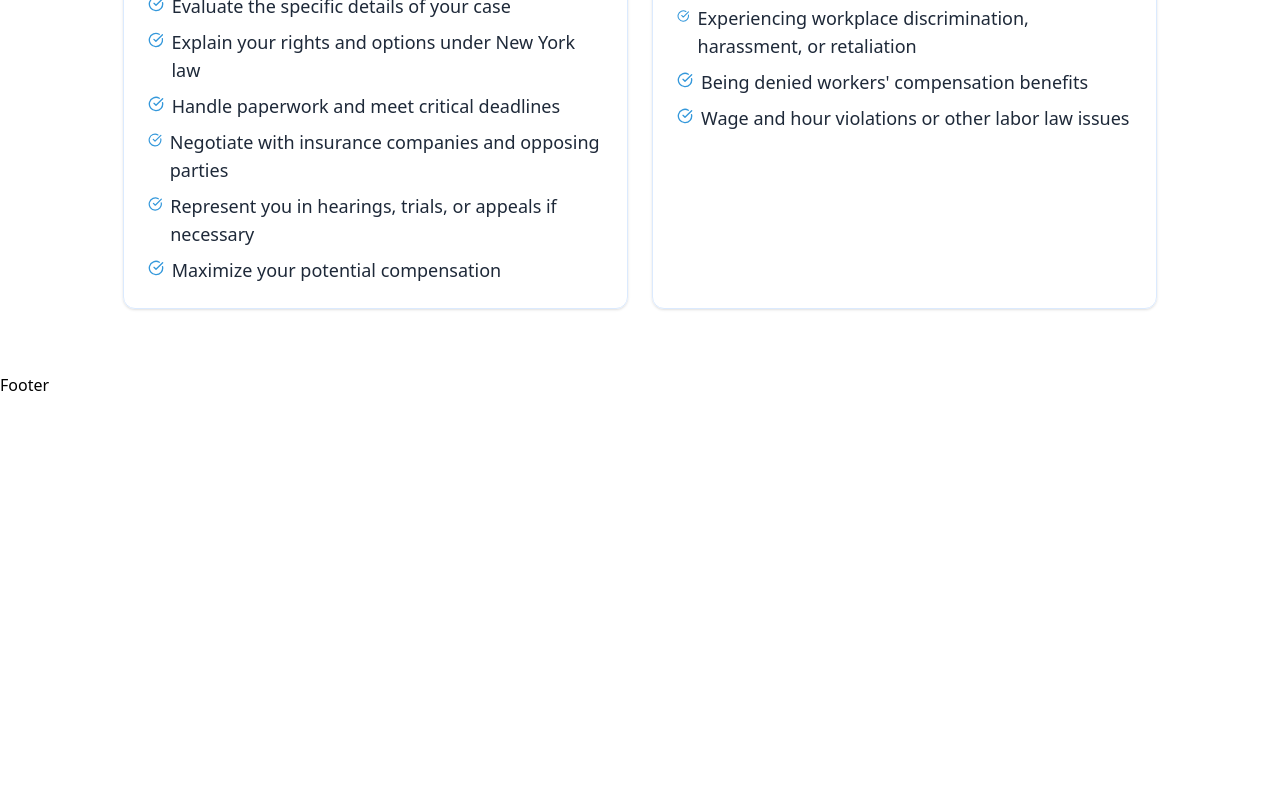
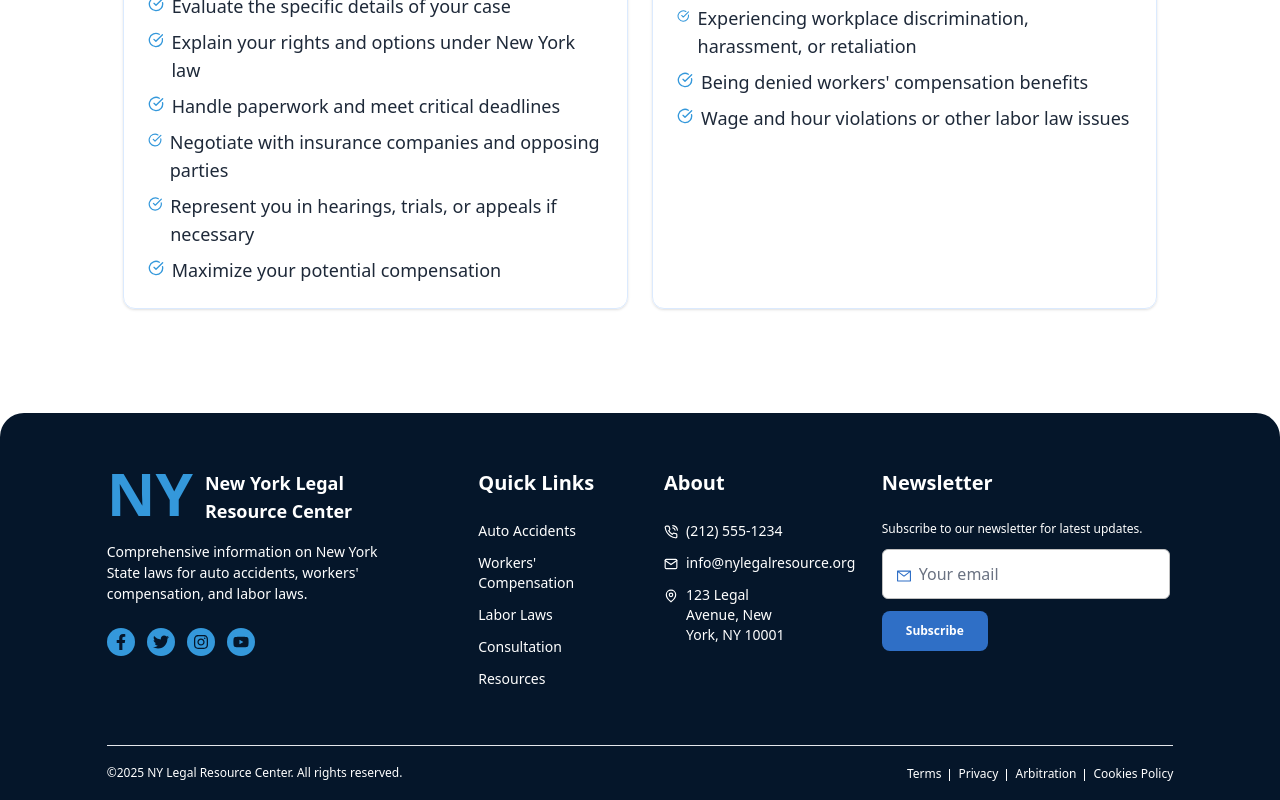
Before and after one commit to apera-softwares/NY-Legal-Resource-Center, a Next.js app: page / in a window 1280 px wide. Shown: the part 7960-8760 px from the top of the page. Before the commit the page ends 8357 px from the top, so only its background shows below. Built offline with nearby package versions, Linux system fonts and the light colour scheme.

Commit message:
created Footer component

```diff
--- a/src/components/Footer.tsx
+++ b/src/components/Footer.tsx
@@ -1,11 +1,248 @@
-import React from 'react'
+import React from "react";
+import { FiPhoneCall } from "react-icons/fi";
+import { FiMail } from "react-icons/fi";
+import { GrLocation } from "react-icons/gr";
+import { FaFacebookF, FaTwitter, FaInstagram, FaYoutube } from "react-icons/fa";
+import { AiOutlineMail } from "react-icons/ai";
 
 const Footer = () => {
   return (
-    <div>
-      Footer
+    <div className="w-full bg-[#05162A] rounded-t-2xl lg:rounded-t-3xl mt-10">
+      <div className="w-full lg:max-w-5/6 mx-auto">
+        <div className="w-full px-6 lg:px-0">
+          <div className="grid grid-cols-2 md:col-span-3 lg:grid-cols-6 gap-y-16 gap-x-12  py-14">
+            <div className="col-span-2 md:col-span-3 lg:col-span-2 lg:pr-6">
+              <div className="w-full mb-4">
+                <a href="/" className="flex items-center gap-3 cursor-pointer">
+                  <span className="text-[#3498DB] font-bold lg:text-6xl text-4xl -mt-2">
+                    NY
+                  </span>
+                  <p className="font-bold text-base lg:text-lg text-white">
+                    New York Legal Resource Center
+                  </p>
+                </a>
+              </div>
+
+              <p className="text-sm leading-normal text-white mb-6">
+                {`  Comprehensive information on New York State laws for auto
+                accidents, workers' compensation, and labor laws.`}
+              </p>
+
+              <ul className="flex items-center space-x-3">
+                <li>
+                  <a
+                    href="#"
+                    className="flex items-center justify-center text-white transition-all duration-200 bg-[#3498DB] rounded-full w-7 h-7"
+                  >
+                    <FaFacebookF className="w-4 h-4 text-[#05162A]" />
+                  </a>
+                </li>
+                <li>
+                  <a
+                    href="#"
+                    className="flex items-center justify-center text-white transition-all duration-200 bg-[#3498DB] rounded-full w-7 h-7"
+                  >
+                    <FaTwitter className="w-4 h-4 text-[#05162A]" />
+                  </a>
+                </li>
+                <li>
+                  <a
+                    href="#"
+                    className="flex items-center justify-center text-white transition-all duration-200 bg-[#3498DB] rounded-full w-7 h-7 "
+                  >
+                    <FaInstagram className="w-4 h-4 text-[#05162A]" />
+                  </a>
+                </li>
+
+                <li>
+                  <a
+                    href="#"
+                    className="flex items-center justify-center text-white transition-all duration-200 bg-[#3498DB] rounded-full w-7 h-7 "
+                  >
+                    <FaYoutube className="w-4 h-4 text-[#05162A] " />
+                  </a>
+                </li>
+              </ul>
+            </div>
+
+            <div className="col-span-2 sm:col-span-1">
+              <p className="text-lg lg:text-xl font-bold text-white mb-6">
+                Quick Links
+              </p>
+
+              <ul className=" space-y-3">
+                <li>
+                  <a
+                    href="#"
+                    title=""
+                    className="flex text-sm text-white transition-all duration-200 hover:text-[#3498DB]"
+                  >
+                    Auto Accidents
+                  </a>
+                </li>
+
+                <li>
+                  <a
+                    href="#"
+                    title=""
+                    className="flex text-sm text-white transition-all duration-200 hover:text-[#3498DB]"
+                  >
+                    {`Workers' Compensation`}
+                  </a>
+                </li>
+
+                <li>
+                  <a
+                    href="#"
+                    title=""
+                    className="flex text-sm text-white transition-all duration-200 hover:text-[#3498DB]"
+                  >
+                    Labor Laws
+                  </a>
+                </li>
+
+                <li>
+                  <a
+                    href="#"
+                    title=""
+                    className="flex text-sm text-white transition-all duration-200 hover:text-[#3498DB]"
+                  >
+                    Consultation
+                  </a>
+                </li>
+                <li>
+                  <a
+                    href="#"
+                    title=""
+                    className="flex text-sm text-white transition-all duration-200 hover:text-[#3498DB]"
+                  >
+                    Resources
+                  </a>
+                </li>
+              </ul>
+            </div>
+
+            <div className="col-span-2 sm:col-span-1">
+              <p className="text-lg lg:text-xl font-bold text-white mb-6">
+                About
+              </p>
+
+              <ul className=" space-y-3">
+                <li>
+                  <a
+                    href="#"
+                    title=""
+                    className="flex items-start gap-2 text-sm text-white transition-all duration-200 hover:text-[#3498DB]"
+                  >
+                    <FiPhoneCall className="shrink-0 text-white mt-1" />
+                    (212) 555-1234
+                  </a>
+                </li>
+
+                <li>
+                  <a
+                    href="#"
+                    title=""
+                    className="flex items-start gap-2 text-sm text-white transition-all duration-200 hover:text-[#3498DB]"
+                  >
+                    <FiMail className="shrink-0 text-white mt-1" />
+                    info@nylegalresource.org
+                  </a>
+                </li>
+
+                <li>
+                  <a
+                    href="#"
+                    title=""
+                    className="flex items-start gap-2 text-sm text-white transition-all duration-200 hover:text-[#3498DB]"
+                  >
+                    <GrLocation className="shrink-0 text-white mt-1" />
+                    123 Legal Avenue, New York, NY 10001
+                  </a>
+                </li>
+              </ul>
+            </div>
+
+            <div className="col-span-2 md:col-span-1 lg:col-span-2 lg:pl-8">
+              <p className="text-lg lg:text-xl font-bold text-white mb-6">
+                Newsletter
+              </p>
+
+              <form action="#" method="POST" className="">
+                <p className="text-xs text-white mb-3">
+                  Subscribe to our newsletter for latest updates.
+                </p>
+                <div className="relative">
+                  <AiOutlineMail className="absolute  top-1/2 left-3 w-5 h-4 mt-0.5 text-[#2F6FC6] -translate-y-1/2 " />
+                  <input
+                    type="email"
+                    name="email"
+                    placeholder="Your email"
+                    className=" w-full max-w-72 pl-9 p-3 text-black placeholder-gray-500 transition-all duration-300 bg-white border border-[#C0C0C0] rounded-md focus:outline-none focus:border-[#3498DB]"
+                  />
+                </div>
+
+                <button
+                  type="submit"
+                  className="inline-flex items-center justify-center px-6 py-3 mt-3 text-xs font-bold  text-white transition-all duration-300  bg-[#2F6FC6] rounded-lg cursor-pointer "
+                >
+                  Subscribe
+                </button>
+              </form>
+            </div>
+          </div>
+          <div className="py-4 border-t border-gray-200">
+            <div className="flex items-center justify-center flex-col lg:justify-between lg:flex-row gap-2">
+              <span className="text-xs text-white ">
+                ©
+                <a href="https://pagedone.io/">
+                  2025 NY Legal Resource Center.
+                </a>{" "}
+                All rights reserved.
+              </span>
+              <ul className="flex items-center gap-2  -mt-0.5">
+                <li>
+                  <a
+                    href="/"
+                    className="text-xs text-white hover:text-[#3498DB] transition-colors duration-300"
+                  >
+                    Terms
+                  </a>
+                </li>
+                <li className="h-3 w-[1px] bg-white -mb-1.5"></li>
+                <li>
+                  <a
+                    href="/"
+                    className="text-xs text-white hover:text-[#3498DB] transition-colors duration-300"
+                  >
+                    Privacy
+                  </a>
+                </li>
+                <li className="h-3 w-[1px] bg-white -mb-1.5"></li>
+                <li>
+                  <a
+                    href="/"
+                    className="text-xs text-white hover:text-[#3498DB] transition-colors duration-300"
+                  >
+                    Arbitration
+                  </a>
+                </li>
+                <li className="h-3 w-[1px] bg-white -mb-1.5"></li>
+                <li>
+                  <a
+                    href="/"
+                    className="text-xs text-white hover:text-[#3498DB] transition-colors duration-300"
+                  >
+                    Cookies Policy
+                  </a>
+                </li>
+              </ul>
+            </div>
+          </div>
+        </div>
+      </div>
     </div>
-  )
-}
+  );
+};
 
-export default Footer
+export default Footer;
```
